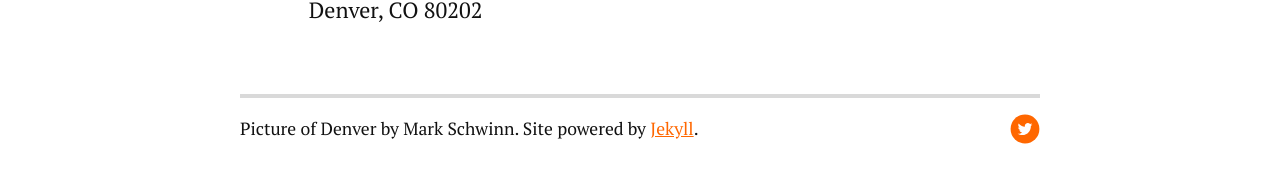
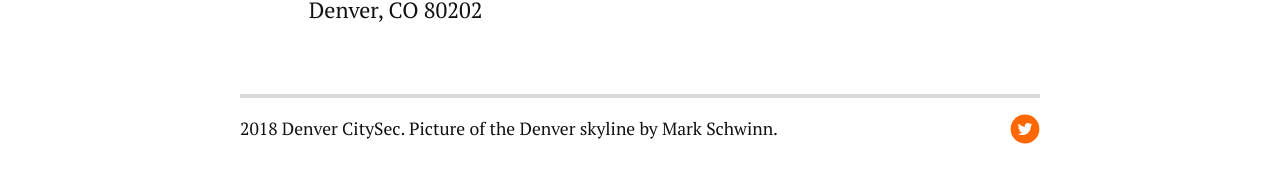
Before and after one commit to denversec/denversec.github.io, a Jekyll site: the page built from index.html, in a window 1280 px wide. Shown: the part 1713-1896 px from the top of the page. Built offline with Jekyll 4.4.1, drawn with Linux system fonts in a browser that asks for light colours; nearby versions of some CDN libraries; comment, search, counter and statistics services are not loaded.

Commit message:
Tweaks to footer

```diff
--- a/_includes/footer.html
+++ b/_includes/footer.html
@@ -1,6 +1,6 @@
 <div class="footer">
    <div class="container">
-      <p class="copy">Picture of Denver by Mark Schwinn. Site powered by <a href="http://jekyllrb.com">Jekyll</a>.</p>
+      <p class="copy">{{ site.time | date: '%Y' }} Denver CitySec. Picture of the Denver skyline by Mark Schwinn.</p>
 
       <div class="footer-links">
          <ul class="noList">
--- a/assets/css/style.css
+++ b/assets/css/style.css
@@ -712,7 +712,6 @@ dd{
     right:0
 }
 .footer{
-    text-align:center;
     padding:2rem 0;
     clear:both
 }
```
